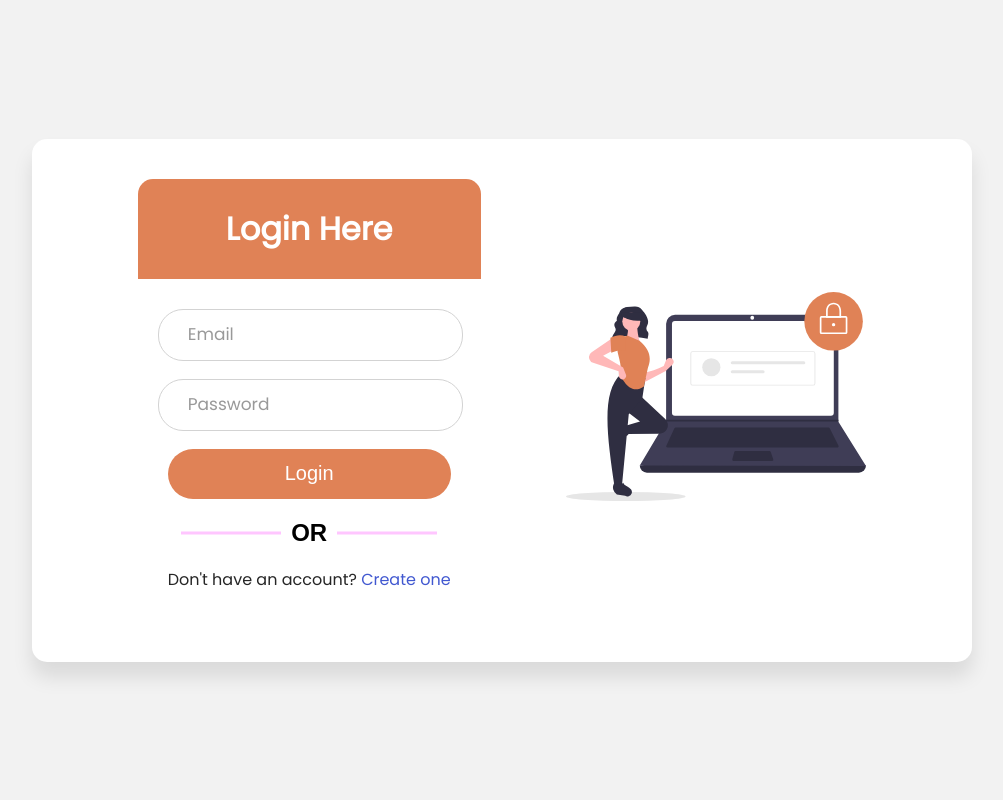
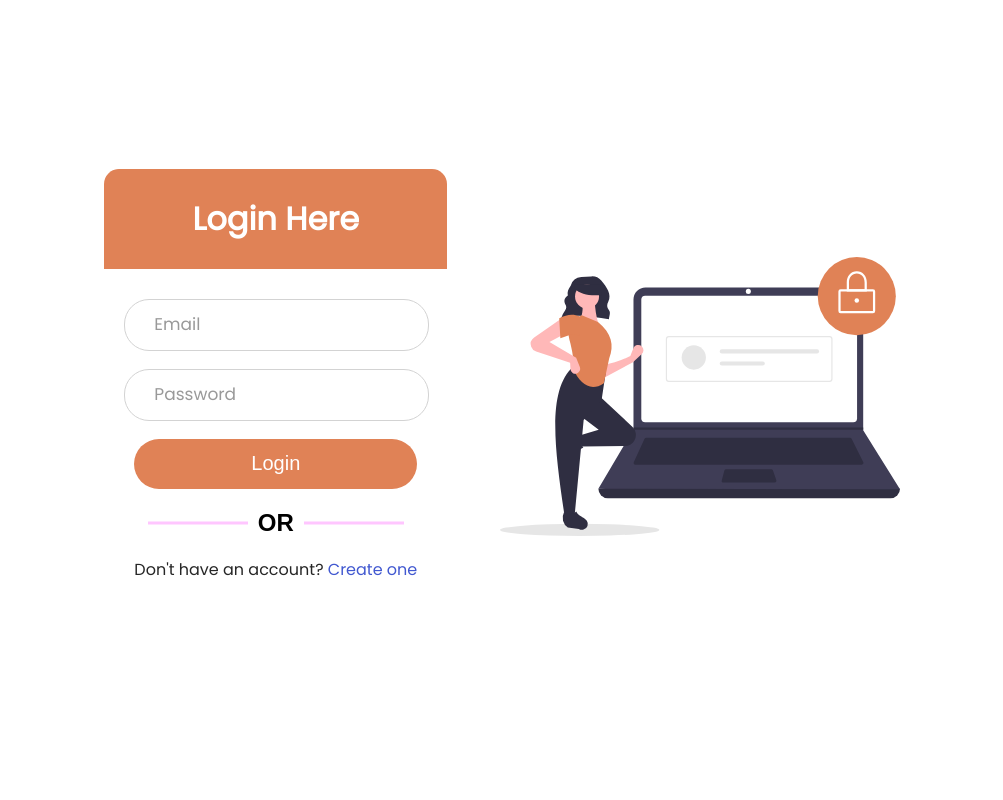
Before and after one commit to saroj-dev/OnlineShopping, a PHP site: page /login.php in a window 1280 px wide. Shown: the whole page, without its empty margins (138-1141 px from the left). Run offline with PHP 8.4, Linux system fonts and the light colour scheme; some libraries are stand-ins or nearby versions.

Commit message:
login and registration (frontend) completed

```diff
--- a/Ecommerce/CSS/login_register.css
+++ b/Ecommerce/CSS/login_register.css
@@ -15,8 +15,8 @@ html,body{
   display: grid;
   min-height: 100vh;
   width: 100%;
-  place-items: center;
-  background: #f2f2f2;
+  place-items:center;
+	/* justify-content:center; */
   /* background: linear-gradient(-135deg, #c850c0, #4158d0); */
 }
 ::selection{
@@ -27,7 +27,7 @@ html,body{
   width: 450px;
   background: #fff;
   border-radius: 15px;
-  box-shadow: 0px 15px 20px rgba(0,0,0,0.1);
+  /* box-shadow: 0px 15px 20px rgba(0,0,0,0.1); */
 	display:flex;
 }
 .wrapper .title{
@@ -140,11 +140,11 @@ input{
 
 /*code added by aashish */
 .wrapper .form__image img{
-	width:300px;
+	width:400px;
 }
 
 .form{
-	margin-top:20px;
+	/* margin-top:0px; */
 	text-align:center;
 }
 
@@ -273,7 +273,7 @@ input{
 	}
 }
 
-@media screen and (min-width:790px){
+@media screen and (min-width:90px){
 	form .field input[type="submit"],
 	.abcRioButtonContentWrapper,
 	.wrapper .title{
```
